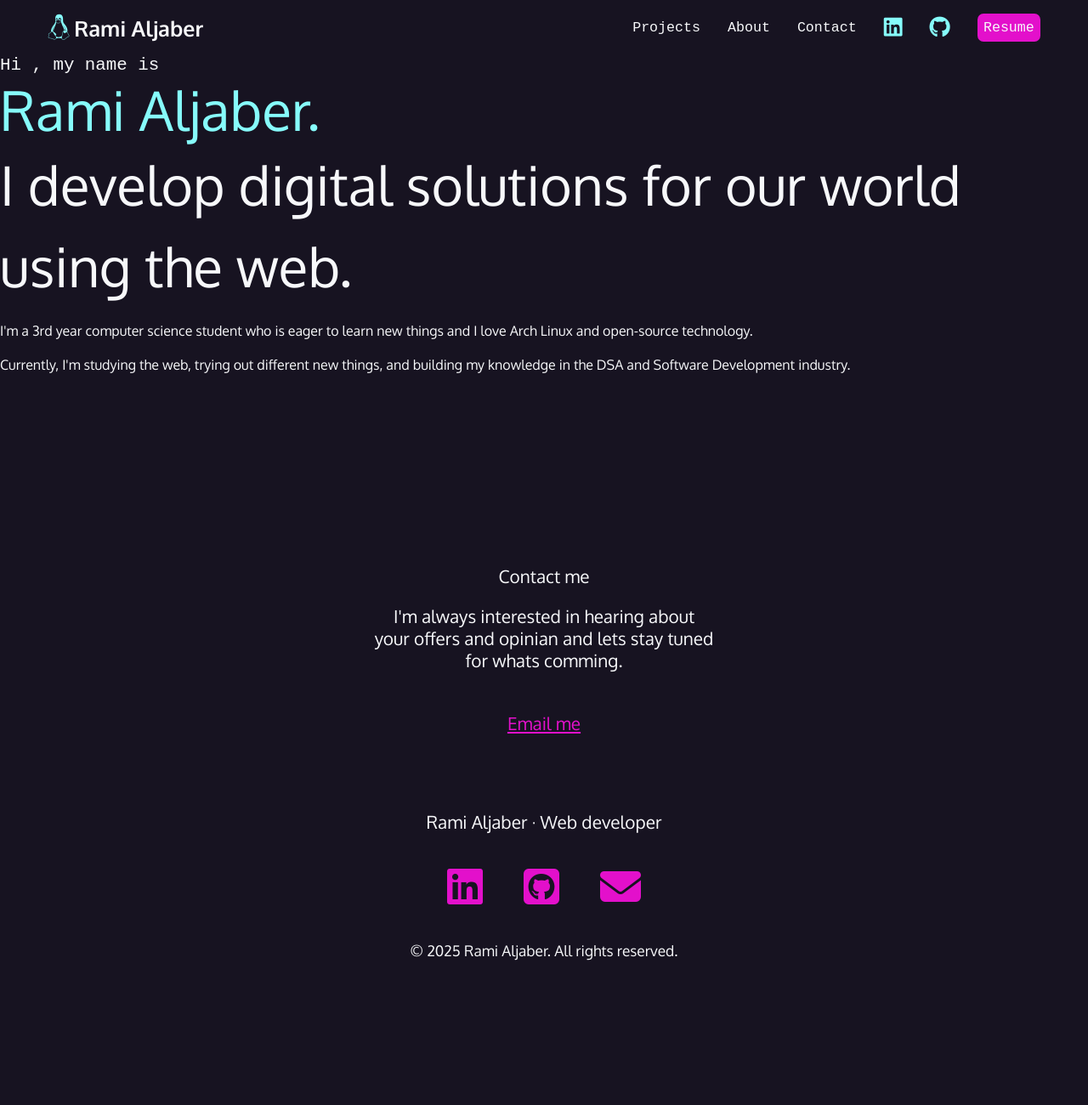
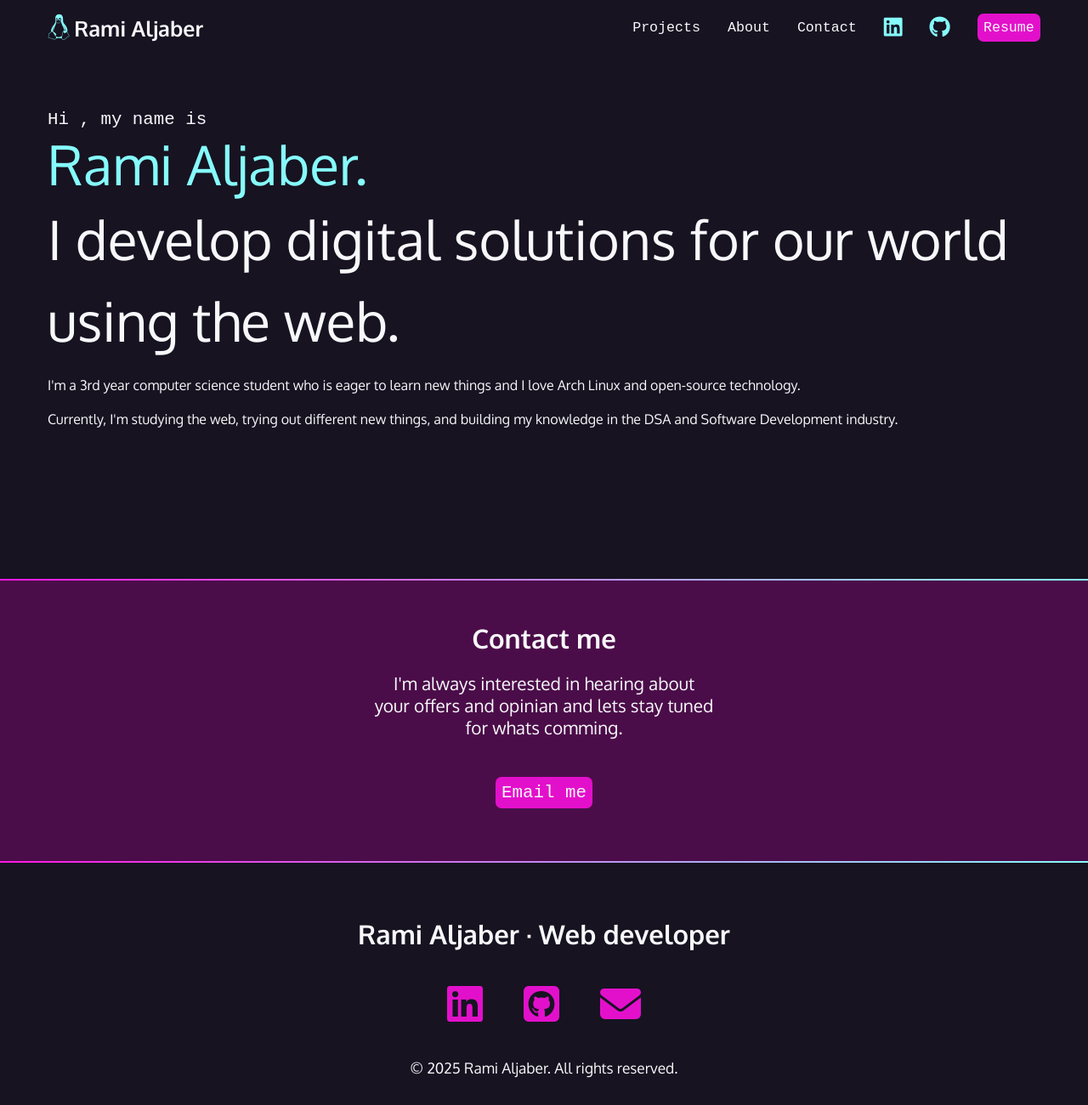
Before and after one commit to MrMoriarty04/Portfolio, a plain HTML site: page index.html in a window 1280 px wide. Shown: the whole page at 85% size. Before the commit the page ends 1151 px from the top, so only its background shows below. Drawn offline with Linux system fonts and the light colour scheme; a web font is replaced by a local one.

Commit message:
new update

```diff
--- a/css/style.css
+++ b/css/style.css
@@ -109,10 +109,19 @@ background-color: var(--hotmag);
 }
 
 
+.section-plum{
+    background-color: var(--plum);
+}
 
+.gradient{
+    background: linear-gradient(90deg,rgba(255,23,228,1)0%,rgba(134,251,251,1)100%);
+    height: 2px;
+}
 
 .intro-section {
-    padding-bottom: 10rem;
+    padding:4rem 1rem 10rem 1rem;
+    max-width: 1200px;
+    margin: 0 auto;
 }
 
 .intro-section p{
@@ -137,6 +146,7 @@ background-color: var(--hotmag);
     margin: 0;
 }
 
+
 .contact-section {
     width: 400px;
     text-align: center;
@@ -148,8 +158,25 @@ background-color: var(--hotmag);
     margin-top: 3rem;
 }
 
+.contact-section .contact-email{
+    font-family: var(--mono);
+    text-decoration: none;
+    color: var(--white);
+    background-color: var(--magenta);
+    padding: 0.45rem;
+    border-radius: 7px;
+
+}
+
+.contact-section .contact-email:hover{
+color: var(--white);
+background-color: var(--hotmag);
+}
+
+
 footer{
     text-align: center;
+    padding: 4rem 0;
 }
 
 footer ul{
--- a/index.html
+++ b/index.html
@@ -81,9 +81,10 @@
 
     <div class="gradient"></div>
 
+    <div class="section-plum">
       <section class="contact-section" id="contact">
         <div class="contact-info">
-        <span>Contact me</span>
+          <h2>Contact me</h2>
           <p>
             I'm always interested in hearing about your offers and opinian and
             lets stay tuned for whats comming.
@@ -91,11 +92,11 @@
           <p><a class="contact-email" href="nowhere"> Email me</a></p>
         </div>
       </section>
-
+    </div>
     <div class="gradient"></div>
 
     <footer>
-      <p>Rami Aljaber &middot; Web developer</p>
+      <h2>Rami Aljaber &middot; Web developer</h2>
       <ul>
         <li>
           <a href="https://www.linkedin.com/in/ramialjaber/" target="_blank">
```
Lines whose indentation alone changed are shown as unchanged.
